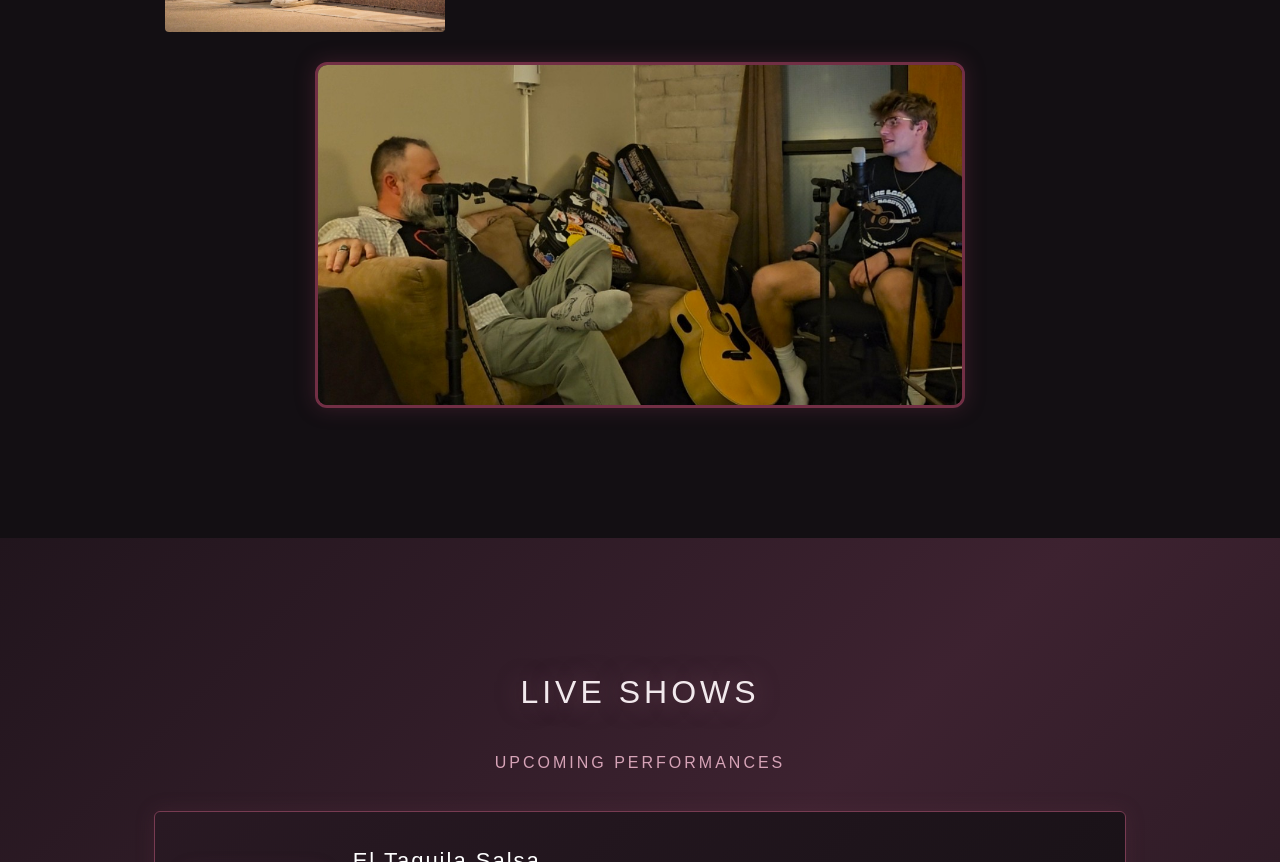
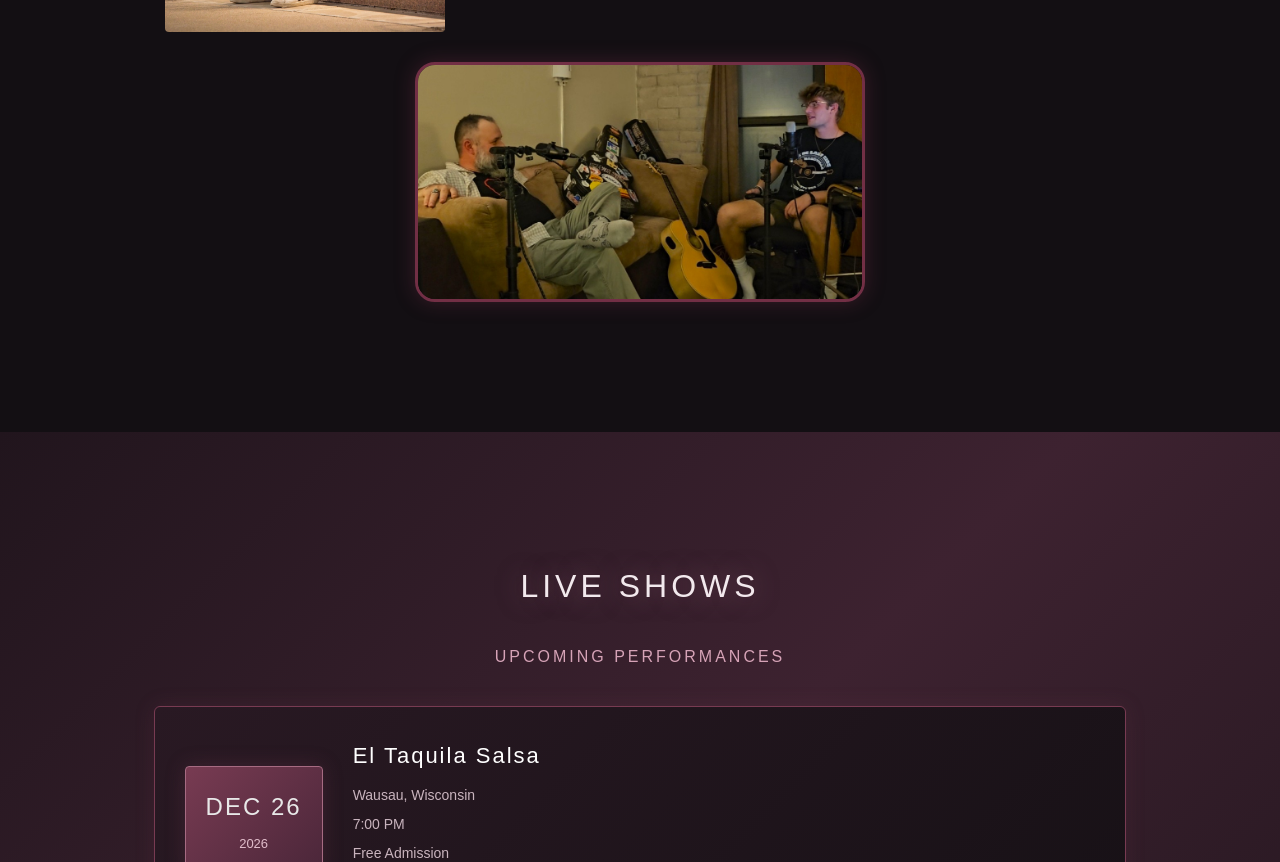
Before and after one commit to notprovidedstudios-hash/notprovided-website, a plain HTML site: page index.html in a window 1280 px wide. Shown: the part 2801-3663 px from the top of the page. Drawn offline with Linux system fonts and the light colour scheme.

Commit message:
Update style.css

```diff
--- a/style.css
+++ b/style.css
@@ -1054,11 +1054,11 @@ footer {
 
 .band-photo {
     display: block;
-    width: 100%;
-    max-width: 650px;
+    width: 80%;
+    max-width: 450px;
     height: auto;
     margin: 30px auto;
-    border-radius: 12px;
+    border-radius: 20px;
     border: 3px solid #722f45;
     box-shadow: 0 0 20px rgba(114, 47, 69, 0.4);
 }
```
